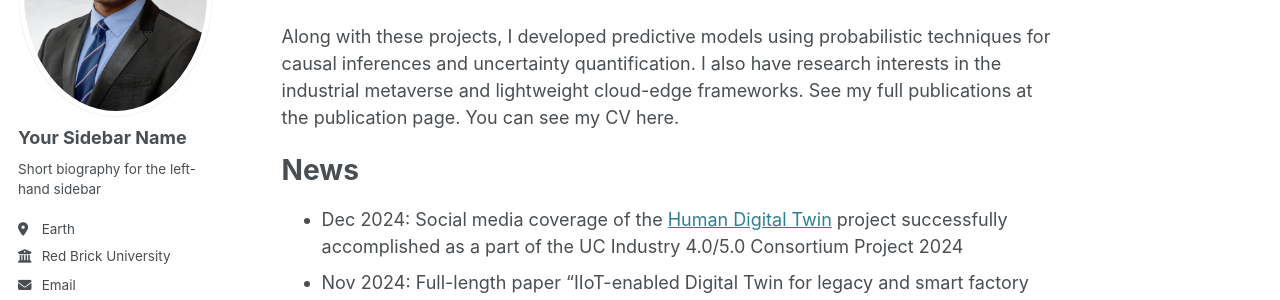
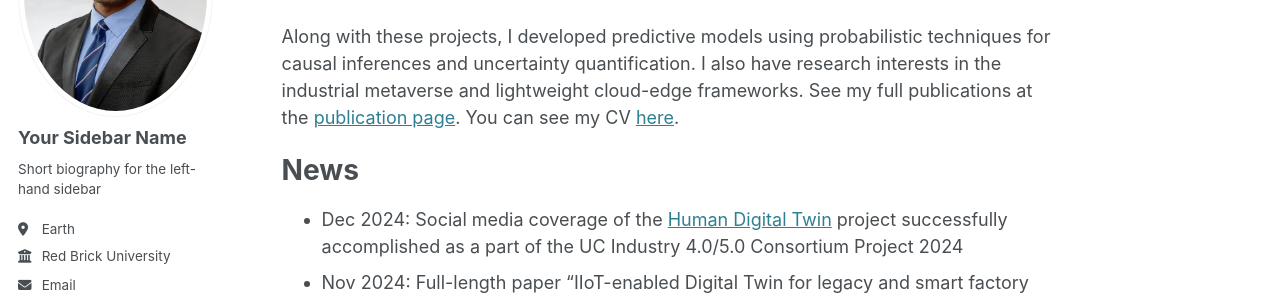
Before and after one commit to sopdeshpande/sopdeshpande.github.io, a Jekyll site: the page built from _pages/about.md, in a window 1280 px wide and 900 px high, scrolled down 925 px. Shown: the part 234-534 px from the top of the window. Built offline with Jekyll 4.4.1, drawn with Linux system fonts in a browser that asks for light colours; some web fonts are replaced; part of the change alters nothing that is shown.

```diff
--- a/_pages/about.md
+++ b/_pages/about.md
@@ -22,7 +22,7 @@ Due to limited access to the factory, we did not have sufficient images to train
 To access and interpret real-time and historical data from both legacy and smart factory machines , I developed a Digital Twin and a multi-agent LLM framework,  using Retrieval Augmented Generation (RAG). I deployed this model on mixed reality devices such as AR/VR headsets, which allows users to control the machine in real-time. [SME 2023](https://www.sciencedirect.com/science/article/pii/S2213846323001153),
 [SME NAMRC, 2025 and CAAD Futures, 2025](https://ming3d.com/new/2024/01/24/digital-twin-with-iiot/ )
 
-Along with these projects, I developed predictive models using probabilistic techniques for causal inferences and uncertainty quantification. I also have research interests in the industrial metaverse and lightweight cloud-edge frameworks. See my full publications at the publication page. You can see my CV here.
+Along with these projects, I developed predictive models using probabilistic techniques for causal inferences and uncertainty quantification. I also have research interests in the industrial metaverse and lightweight cloud-edge frameworks. See my full publications at the [publication page](https://scholar.google.com/citations?user=LZ4UdG8AAAAJ&hl=en&oi=sra). You can see my CV [here](https://sopdeshpande.github.io/files/Resume_Sourabh_Deshpande.pdf).
 
 News
 ======
```
